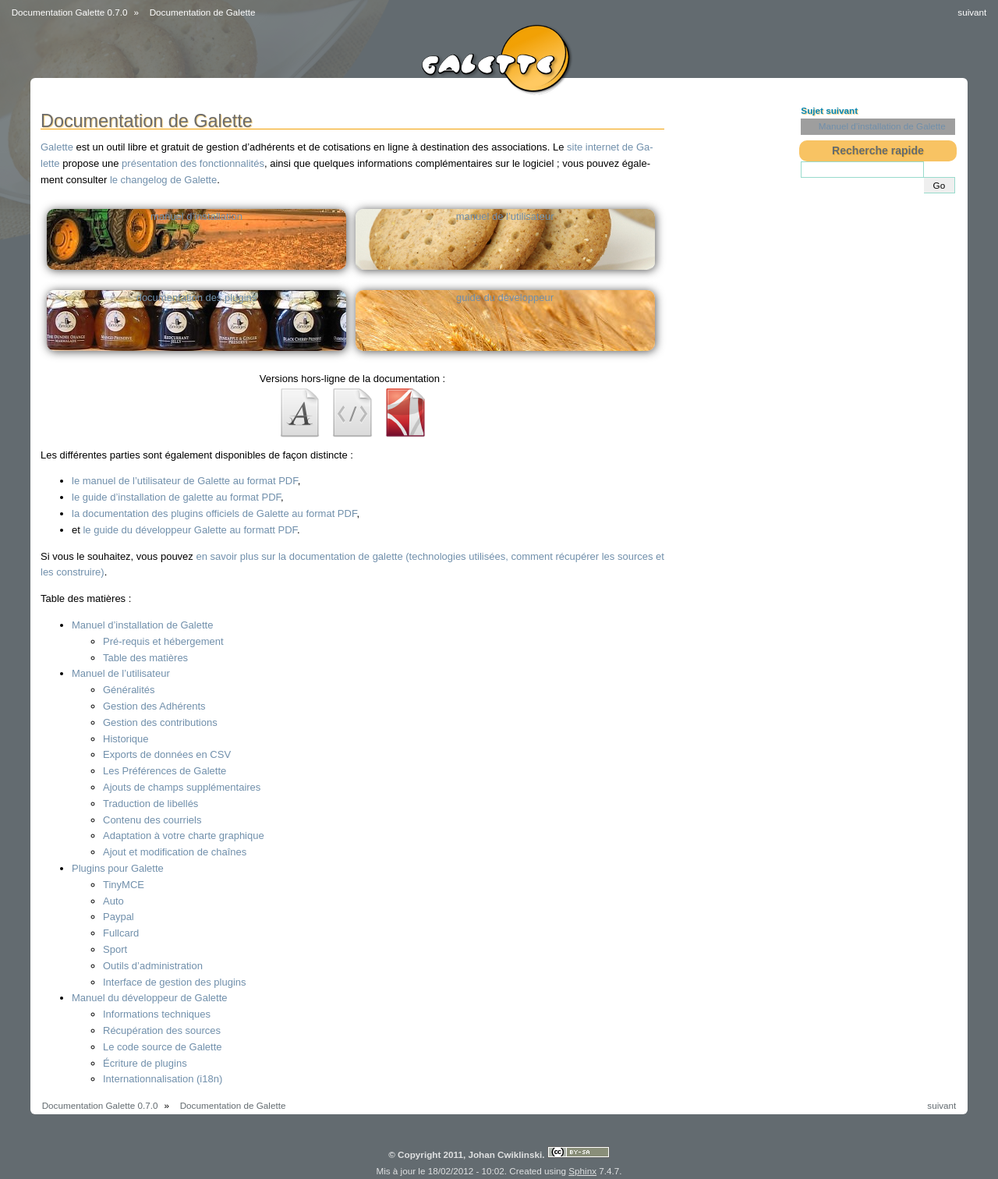
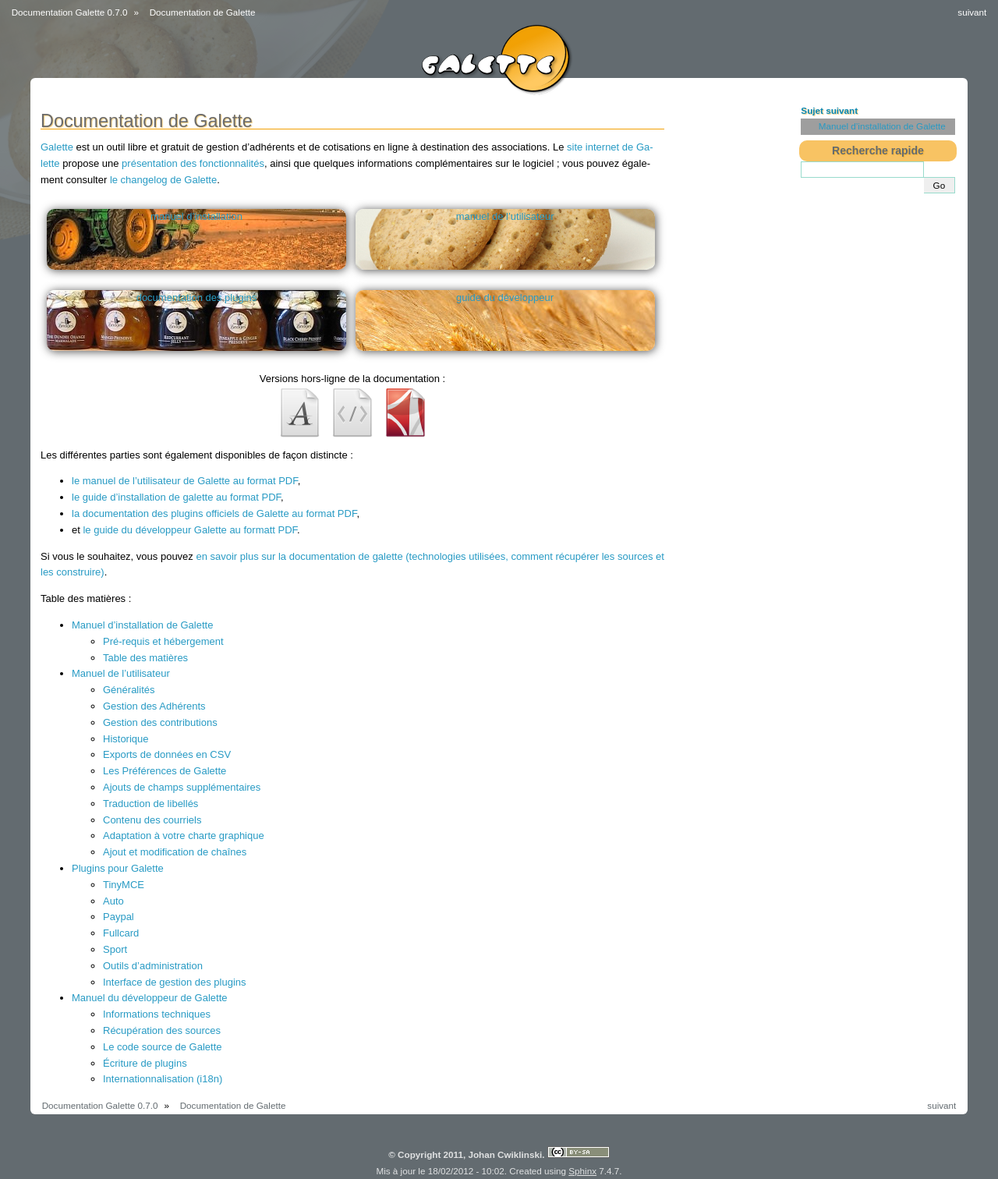
Before and after one commit to galette/galettedoc, a Sphinx documentation site: the page built from source/index.rst, in a window 1280 px wide. Shown: the whole page at 78% size. Built offline with Sphinx 7.4.7, drawn with Linux system fonts in a browser that asks for light colours; grey boxes are pictures that could not be loaded.

Commit message:
New theme links color

```diff
--- a/source/_styles/static/galette.css
+++ b/source/_styles/static/galette.css
@@ -265,19 +265,16 @@
 
 a:link,
 a:visited {
-	color: #708fab;
+	color: #279AC4;
 	text-decoration: none;
 }
 a:visited {
-	color: #8b6fab;
+	color: #708fab;
 }
 a:hover,
 a:active {
-	color: #666;
+	color: #708fab;
 	text-decoration: underline;
-}
-a:hover{
-	color: #708fab;
 }
 
 /* external link */
```
